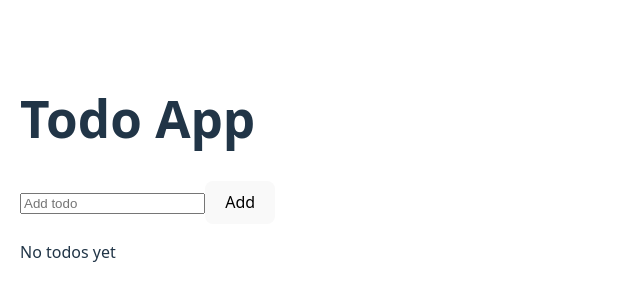
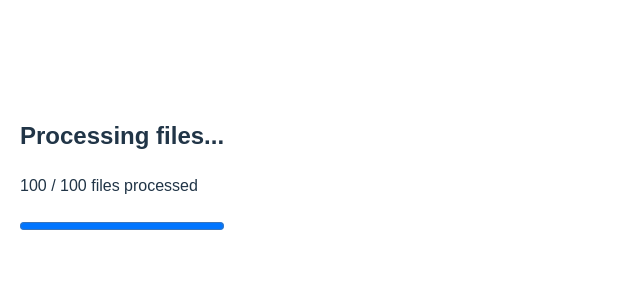
Before and after one commit to giria/TutorialReact, a React (Vite) app: page / in a window 1280 px wide. Shown: the part 232-532 px from the top of the page, without its empty margins (0-640 px from the left). Built offline with nearby package versions, Linux system fonts and the light colour scheme.

Commit message:
Processing files counter

```diff
--- a/src/App.jsx
+++ b/src/App.jsx
@@ -1,47 +1,31 @@
-import { useState, useEffect } from "react"
-import TodoInput from "./TodoInput"
-import TodoList from "./TodoList"
+import { useEffect, useState } from "react";
 
-function App() {
-  const [todos, setTodos] = useState(() => {
-    const saved = localStorage.getItem("todos")
-    return saved ? JSON.parse(saved) : []
-  })
-
-  const [text, setText] = useState("")
-
-  const addTodo = () => {
-    if (text.trim() === "") return
-    setTodos([...todos, { text, completed: false }])
-    setText("")
-  }
-
-  const removeTodo = (index) => {
-    setTodos(todos.filter((_, i) => i !== index))
-  }
+export default function FileProcessing() {
+  const [count, setCount] = useState(1);
+  const total = 100;
 
   useEffect(() => {
-    localStorage.setItem("todos", JSON.stringify(todos))
-  }, [todos])
+    const interval = setInterval(() => {
+      setCount(prev => {
+        if (prev >= total) {
+          clearInterval(interval);
+          return total;
+        }
+        return prev + 1;
+      });
+    }, 50); // speed of counting (ms)
+
+    return () => clearInterval(interval);
+  }, []);
 
   return (
-    <div style={{ padding: 20 }}>
-      <h1>Todo App</h1>
+    <div style={{ padding: "20px", fontFamily: "sans-serif" }}>
+      <h2>Processing files...</h2>
+      <p>
+        {count} / {total} files processed
+      </p>
 
-      <TodoInput
-        text={text}
-        setText={setText}
-        addTodo={addTodo}
-      />
-
-      {todos.length === 0 && <p>No todos yet</p>}
-
-      <TodoList
-        todos={todos}
-        removeTodo={removeTodo}
-      />
+      <progress value={count} max={total} style={{ width: "100%" }} />
     </div>
-  )
+  );
 }
-
-export default App
```
